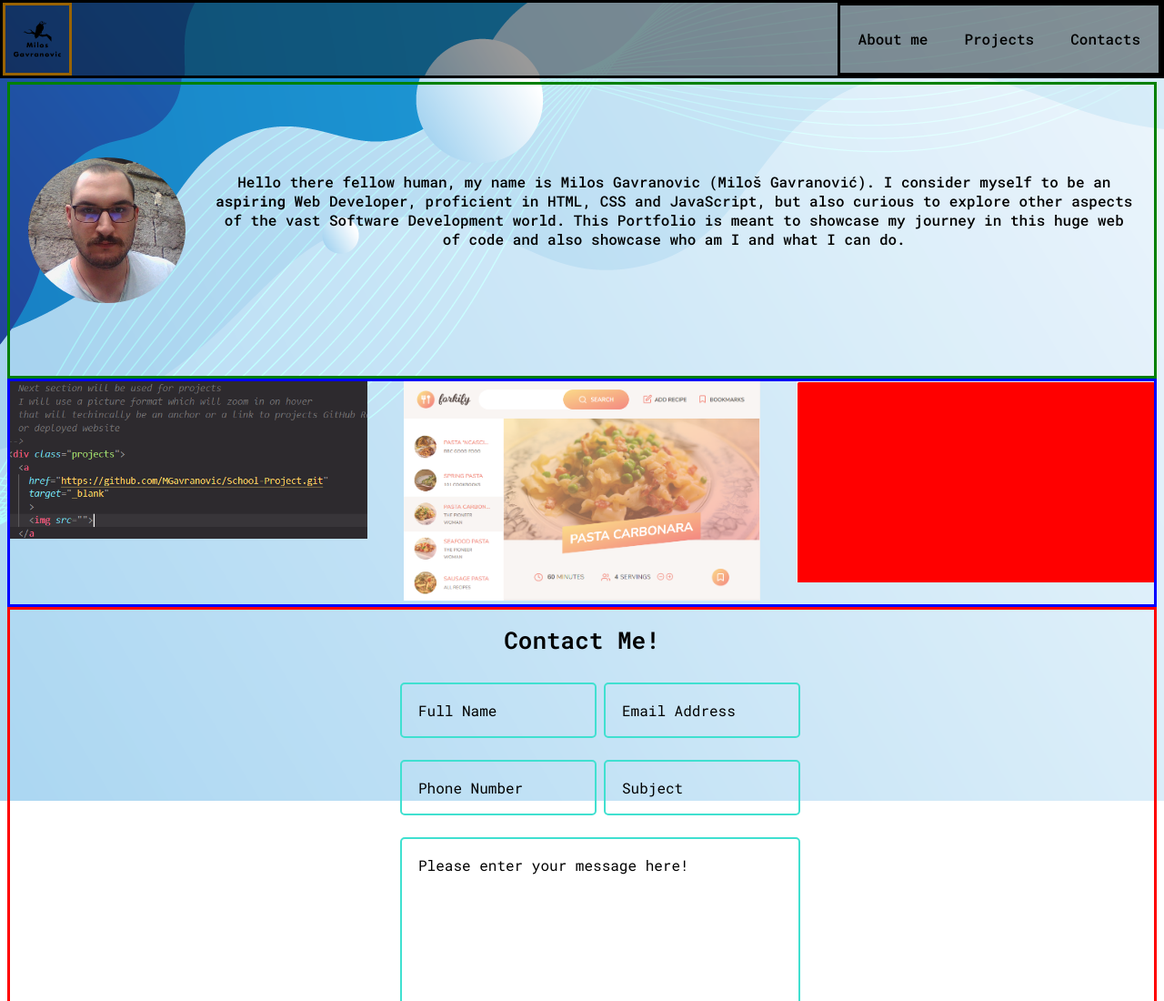
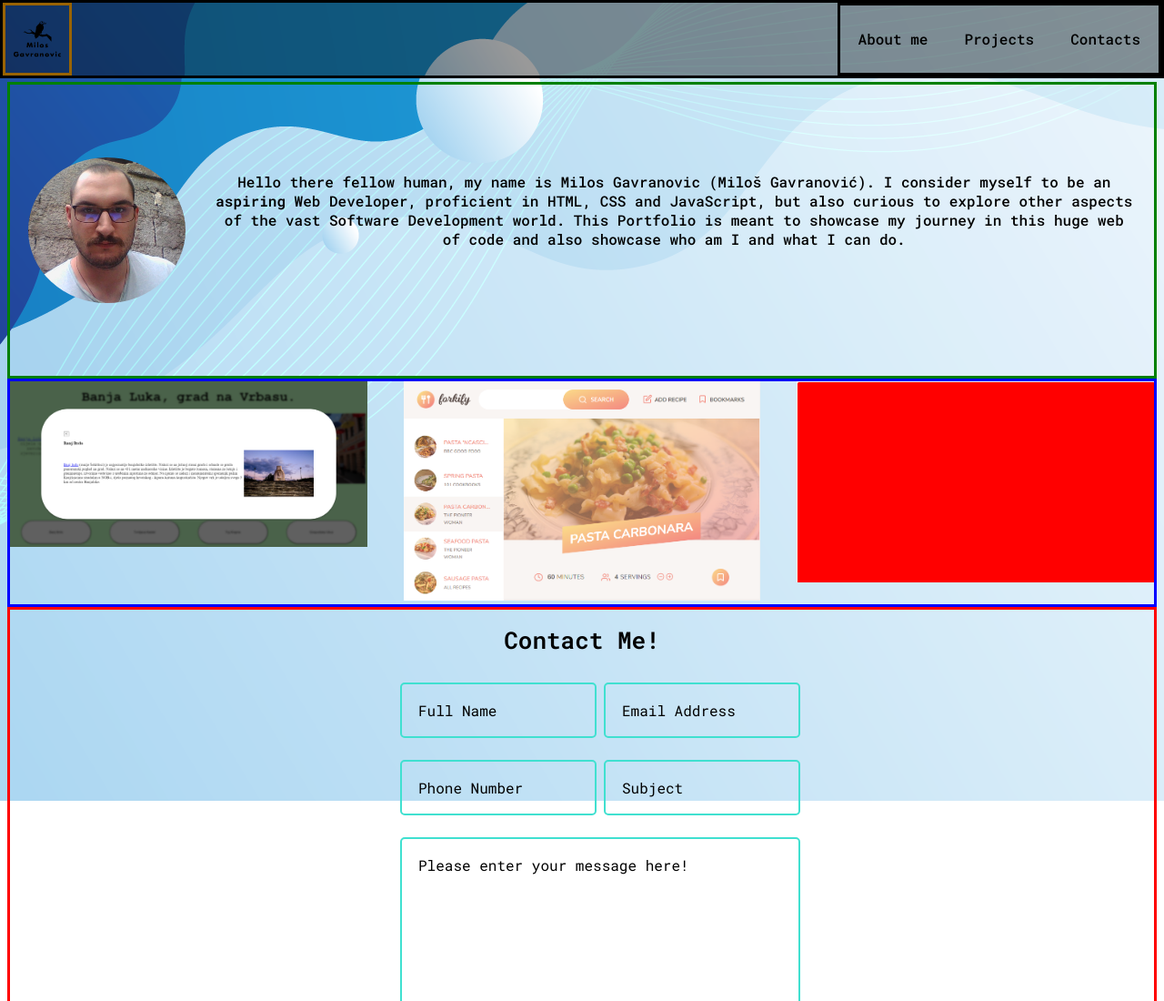
Before and after one commit to MGavranovic/Portfolio, a plain HTML site: page index.html in a window 1280 px wide. Shown: the top 1100 px of the page at 91% size. Drawn offline with Linux system fonts and the light colour scheme.

Commit message:
Working on Projects Section

```diff
--- a/index.html
+++ b/index.html
@@ -57,7 +57,7 @@
       >
         <img
           class="projects-pics"
-          src="./Pictures/TestProject1.PNG"
+          src="./Pictures/BanjaLuka.PNG"
           alt="School-Project"
         />
       </a>
```
Also changed, not shown: Pictures/BanjaLuka.PNG (added).
